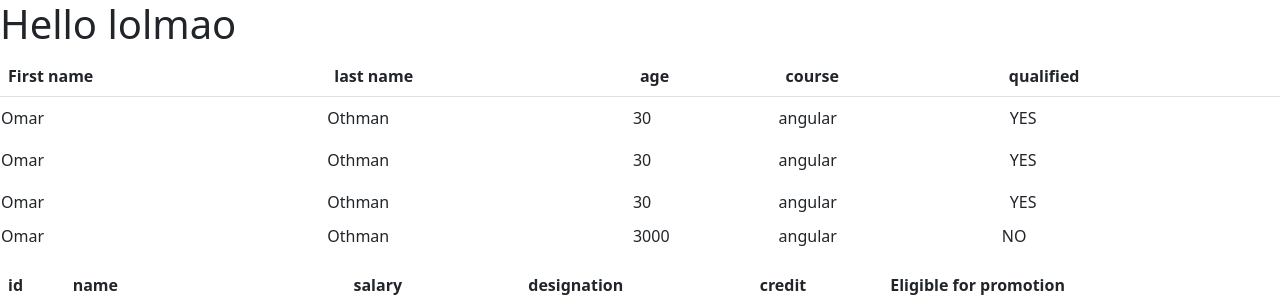
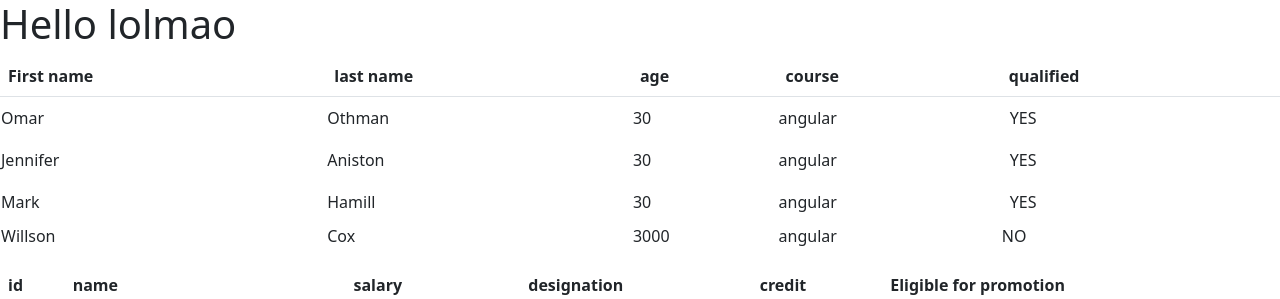
Before and after one commit to omar1218/fiable-app, an Angular app: page / in a window 1280 px wide. Shown: the top 299 px of the page. Built offline with nearby package versions, Linux system fonts and the light colour scheme.

Commit message:
assignment 1.5

```diff
--- a/src/app/fiable-training-list/fiable-training-list.component.ts
+++ b/src/app/fiable-training-list/fiable-training-list.component.ts
@@ -1,4 +1,5 @@
 import { Component, OnInit } from '@angular/core';
+import { TraineeService } from './fiable-training-list.service';
 import { Trainee } from './trainee';
 
 @Component({
@@ -8,14 +9,12 @@ import { Trainee } from './trainee';
 })
 export class FiableTrainingListComponent implements OnInit {
 
-    traineeList: Trainee[] = [
-      new Trainee("Omar", "Othman", 30, "angular"),
-      new Trainee("Omar", "Othman", 30, "angular"),
-      new Trainee("Omar", "Othman", 30, "angular"),
-      new Trainee("Omar", "Othman", 3000, "angular")
-    ];
+    traineeList;
 
-  constructor() { }
+  constructor() {
+    let service = new TraineeService
+    this.traineeList = service.getTrainees();
+  }
 
   ngOnInit(): void {
   }
--- /dev/null
+++ b/src/app/fiable-training-list/fiable-training-list.service.ts
@@ -0,0 +1,11 @@
+import { Trainee } from "./trainee";
+export class TraineeService {
+    getTrainees(){
+        return([
+            new Trainee("Omar", "Othman", 30, "angular"),
+            new Trainee("Jennifer", "Aniston", 30, "angular"),
+            new Trainee("Mark", "Hamill", 30, "angular"),
+            new Trainee("Willson", "Cox", 3000, "angular")
+          ]);
+    }
+}
```
